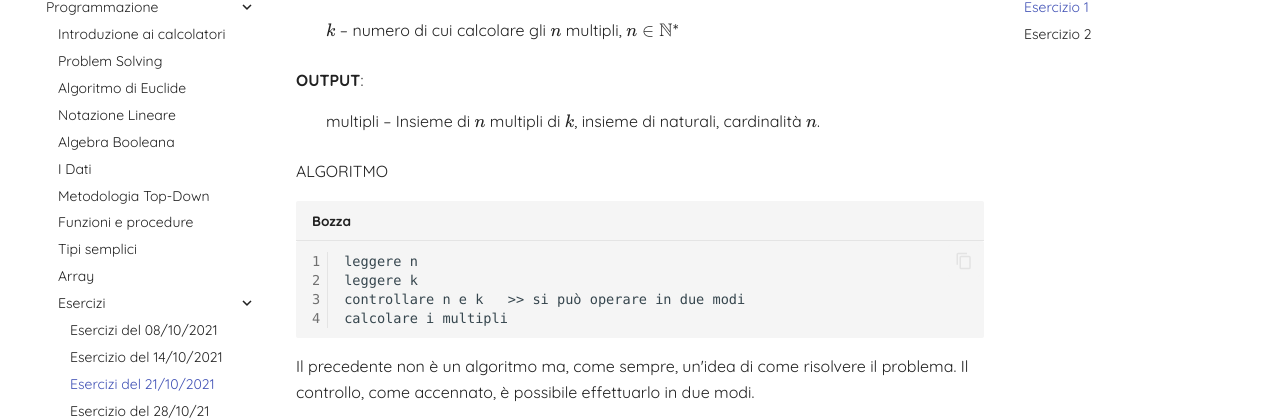
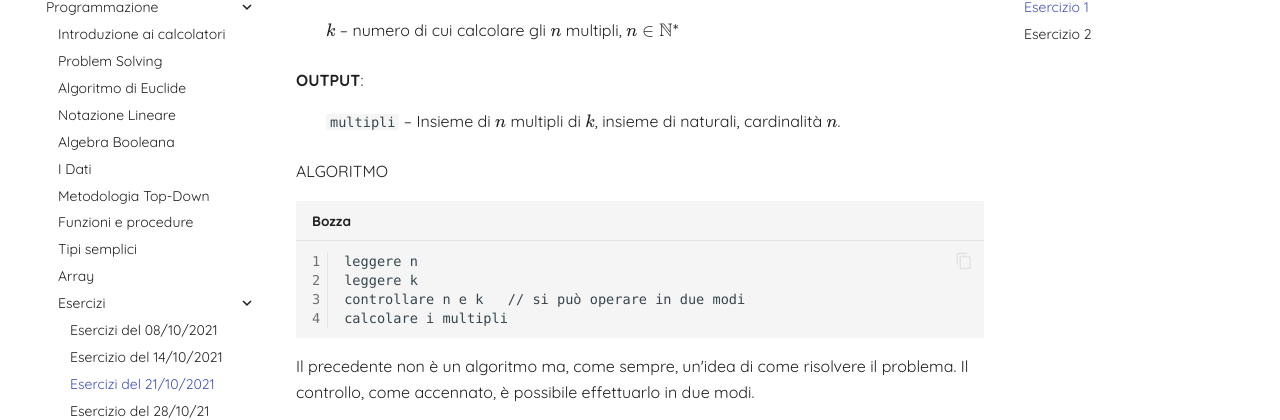
Before and after one commit to sravioli/L31, an MkDocs documentation site: the page built from docs/Anno_I/Programmazione/esercizi/10-21-21.md, in a window 1280 px wide and 900 px high, scrolled down 353 px. Shown: the part 149-569 px from the top of the window. Built offline with MkDocs 1.6.1 and Material for MkDocs 9.7.7, drawn with Linux system fonts in a browser that asks for light colours; some web fonts are replaced; comment, search, counter and statistics services are not loaded.

````diff
--- a/docs/Anno_I/Programmazione/esercizi/10-21-21.md
+++ b/docs/Anno_I/Programmazione/esercizi/10-21-21.md
@@ -14,14 +14,15 @@ Dati \(n = 3\) e \(k = 4\), i primi \(3\) multipli di \(4\) sono \(4, 8, 12\).
 : \(k\) – numero di cui calcolare gli \(n\) multipli, \(n \in \N^\ast\)
 
 **OUTPUT**:
-: multipli – Insieme di \(n\) multipli di \(k\), insieme di naturali, cardinalità \(n\).
+: `multipli` – Insieme di \(n\) multipli di \(k\), insieme di naturali,
+  cardinalità \(n\).
 
 ALGORITMO
 
 ```txt title="Bozza"
 leggere n
 leggere k
-controllare n e k   >> si può operare in due modi
+controllare n e k   // si può operare in due modi
 calcolare i multipli
 ```
 
````
Also changed, not shown: docs/Anno_I/Programmazione/01_problem_solving.md (+3 -0 lines), docs/Anno_I/Programmazione/05_dati.md (+9 -0 lines), docs/Anno_I/Programmazione/esercizi/10-28-21.md (+4 -2 lines).
